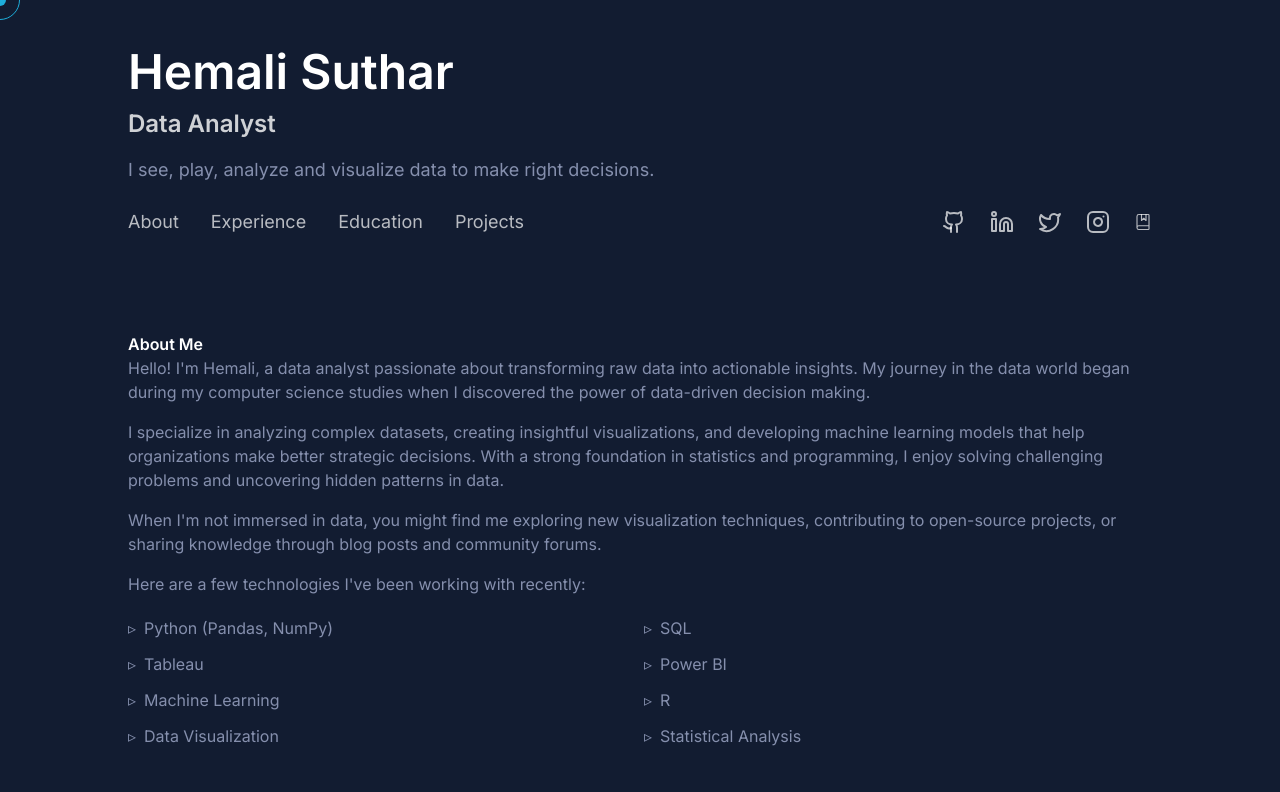
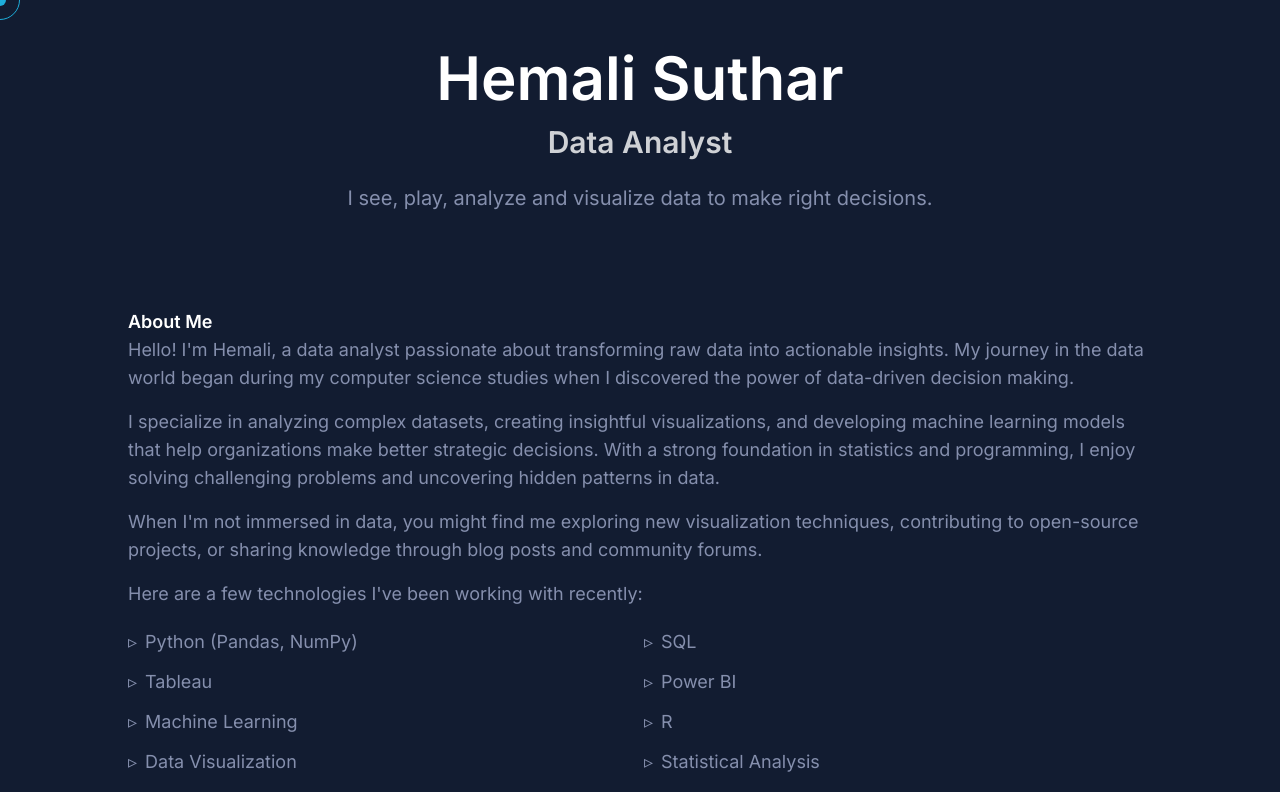
Before and after one commit to hemalii3/portfolio-website-hemali, a React (Vite) app: page / in a window 1280 px wide. Shown: the top 792 px of the page. Built offline with nearby package versions, Linux system fonts and the light colour scheme; a web font is replaced by a local one.

Commit message:
Refactor: Improve overall styling and project page
- Removed the navigation bar.
- Increased the font size for the header and description.
- Improved the styling of the projects page.

```diff
--- a/src/components/Index.tsx
+++ b/src/components/Index.tsx
@@ -1,4 +1,3 @@
-
 import React from 'react';
 import Layout from '@/components/Layout';
 import About from '@/components/About';
@@ -6,16 +5,18 @@ import Experience from '@/components/Experience';
 import Projects from '@/components/Projects';
 import Education from '@/components/Education';
 import Contact from '@/components/Contact';
+import Footer from '@/components/Footer';
 
 const Index = () => {
   return (
     <Layout>
-      <div className="space-y-20">
+      <div className="space-y-24">
         <About />
+        <Experience />
+        <Education />
         <Projects />
-        <Education />
-        <Experience />
         <Contact />
+        <Footer />
       </div>
     </Layout>
   );
--- a/src/components/Layout.tsx
+++ b/src/components/Layout.tsx
@@ -1,3 +1,4 @@
+
 import React, { useState, useEffect, useRef } from 'react';
 import { Github, Linkedin, Twitter, Instagram, BookMarked, ExternalLink } from 'lucide-react';
 import { useLocation, Link } from 'react-router-dom';
@@ -57,82 +58,19 @@ const Layout = ({ children }: { children: React.ReactNode }) => {
     }
   }, [location]);
 
-  const isHome = location.pathname === '/';
+  // Removed isHome logic and removed navbar rendering
 
   return (
-    <div className="min-h-screen bg-navy text-slate px-12 md:px-24 lg:px-32">
-      <header className="py-12 mb-12">
+    <div className="min-h-screen bg-navy text-slate px-12 md:px-24 lg:px-32 text-lg"> {/* Increased base font size from default */}
+      <header className="py-12 mb-12 text-center">
         <div className="max-w-5xl mx-auto">
-          <h1 className="text-5xl font-semibold text-white mb-3">Hemali Suthar</h1>
-          <h2 className="text-2xl text-white/80 mb-4">Data Analyst</h2>
-          <p className="text-lg text-slate mb-6">
+          <h1 className="text-6xl font-semibold text-white mb-4">Hemali Suthar</h1> {/* Increased from text-5xl */}
+          <h2 className="text-3xl text-white/80 mb-6">Data Analyst</h2> {/* Increased from text-2xl */}
+          <p className="text-xl text-slate max-w-3xl mx-auto">
             I see, play, analyze and visualize data to make right decisions.
           </p>
 
-          {isHome && (
-            <nav className="flex items-center justify-between">
-              <ol className="flex space-x-8">
-                {navItems.map(({ name, url }, i) => (
-                  <li key={i} className="nav-item">
-                    <Link
-                      to={url}
-                      className={`nav-link text-lg flex items-center group transition-all duration-200 ${activeSection === url.substring(1) ? 'active text-[#1EAEDB]' : 'text-white/70'}`}
-                    >
-                      <span className="hover:text-[#1EAEDB] transition-colors">{name}</span>
-                    </Link>
-                  </li>
-                ))}
-              </ol>
-
-              <div className="flex items-center space-x-6">
-                <a
-                  href="https://github.com/"
-                  target="_blank"
-                  rel="noopener noreferrer"
-                  className="text-white/70 hover:text-[#1EAEDB] transform hover:-translate-y-1 transition-all duration-200 text-2xl"
-                  aria-label="GitHub"
-                >
-                  <Github size={24} />
-                </a>
-                <a
-                  href="https://linkedin.com/"
-                  target="_blank"
-                  rel="noopener noreferrer"
-                  className="text-white/70 hover:text-[#1EAEDB] transform hover:-translate-y-1 transition-all duration-200 text-2xl"
-                  aria-label="LinkedIn"
-                >
-                  <Linkedin size={24} />
-                </a>
-                <a
-                  href="https://twitter.com/"
-                  target="_blank"
-                  rel="noopener noreferrer"
-                  className="text-white/70 hover:text-[#1EAEDB] transform hover:-translate-y-1 transition-all duration-200 text-2xl"
-                  aria-label="Twitter"
-                >
-                  <Twitter size={24} />
-                </a>
-                <a
-                  href="https://instagram.com/"
-                  target="_blank"
-                  rel="noopener noreferrer"
-                  className="text-white/70 hover:text-[#1EAEDB] transform hover:-translate-y-1 transition-all duration-200 text-2xl"
-                  aria-label="Instagram"
-                >
-                  <Instagram size={24} />
-                </a>
-                <a
-                  href="https://goodreads.com/"
-                  target="_blank"
-                  rel="noopener noreferrer"
-                  className="text-white/70 hover:text-[#1EAEDB] transform hover:-translate-y-1 transition-all duration-200 text-2xl"
-                  aria-label="Goodreads"
-                >
-                  <BookMarked size={18} strokeWidth={1.5} />
-                </a>
-              </div>
-            </nav>
-          )}
+          {/* Removed navigation bar and social icons from header */}
         </div>
       </header>
 
@@ -140,26 +78,7 @@ const Layout = ({ children }: { children: React.ReactNode }) => {
         {children}
       </main>
 
-      <div className="lg:hidden fixed bottom-0 left-0 right-0 bg-navy-shadow p-4 flex justify-around z-50 border-t border-lightest-navy">
-        {navItems.map(({ name, url }, i) => (
-          <Link
-            key={i}
-            to={url}
-            className={`flex flex-col items-center text-xs ${activeSection === url.substring(1) ? 'text-white' : 'text-white/70'}`}
-          >
-            <span>{name}</span>
-          </Link>
-        ))}
-        <a
-          href="/resume.pdf"
-          target="_blank"
-          rel="noopener noreferrer"
-          className="flex flex-col items-center text-xs text-white/70"
-        >
-          <ExternalLink size={12} className="mb-1" />
-          <span>Resume</span>
-        </a>
-      </div>
+      {/* Removed mobile bottom nav bar */}
 
       <div className="cursor-dot"></div>
       <div className="cursor-outline"></div>
--- a/src/components/Projects.tsx
+++ b/src/components/Projects.tsx
@@ -1,3 +1,4 @@
+
 import React, { useState, useEffect } from 'react';
 import { ExternalLink, Github } from 'lucide-react';
 import { Link } from 'react-router-dom';
@@ -102,7 +103,7 @@ const Projects = () => {
         {projects.filter(p => p.featured).map((project) => (
           <div
             key={project.id}
-            className="bg-light-navy/30 p-6 rounded-lg"
+            className="bg-light-navy/30 p-6 rounded-lg hover:bg-[#1EAEDB]/10 transition-colors duration-300"
           >
             <div className="grid grid-cols-12 gap-6 group">
               <div className="col-span-12 md:col-span-4 rounded overflow-hidden mb-4 md:mb-0">
@@ -115,13 +116,13 @@ const Projects = () => {
                   <img
                     src={project.image}
                     alt={project.title}
-                    className="w-full h-auto object-cover rounded"
+                    className="w-full h-auto object-cover rounded max-h-[180px]" /* Reduced max height */
                   />
                 </a>
               </div>
 
-              <div className="col-span-12 md:col-span-8">
-                <h3 className="flex items-center text-xl text-white font-semibold mb-3">
+              <div className="col-span-12 md:col-span-8 flex flex-col justify-between">
+                <h3 className="flex items-center text-2xl text-white font-semibold mb-3"> {/* Increased font size */}
                   <a
                     href={project.link}
                     target="_blank"
@@ -130,37 +131,37 @@ const Projects = () => {
                   >
                     {project.title}
                   </a>
-                  <ExternalLink size={16} className="text-white/70" />
+                  <ExternalLink size={18} className="text-white/70" /> {/* Slightly larger icon */}
                 </h3>
 
-                <p className="text-slate mb-4">{project.description}</p>
+                <p className="text-lg text-slate mb-4">{project.description}</p> {/* increased font size */}
 
                 <div className="flex flex-wrap gap-2 mb-4">
                   {project.tools.map((tool) => (
-                    <span key={tool} className="text-xs px-3 py-1 rounded font-mono bg-light-navy text-lightest-slate">{tool}</span>
+                    <span key={tool} className="text-xs px-3 py-1 rounded font-mono text-[#1EAEDB] bg-[#1EAEDB]/10 hover:bg-[#1EAEDB]/20 transition-colors">{tool}</span>  /* Highlight skills in teal */
                   ))}
                 </div>
 
-                <div className="flex gap-3 text-white/70">
+                <div className="flex gap-4 text-white/80">
                   {project.github && (
                     <a
                       href={project.github}
                       target="_blank"
                       rel="noopener noreferrer"
-                      className="hover:text-white transition-colors"
+                      className="hover:text-[#1EAEDB] transition-colors" /* Buttons and icons in teal on hover */
                       aria-label="GitHub Repository"
                     >
-                      <Github size={20} />
+                      <Github size={22} />
                     </a>
                   )}
                   <a
                     href={project.link}
                     target="_blank"
                     rel="noopener noreferrer"
-                    className="hover:text-white transition-colors"
+                    className="hover:text-[#1EAEDB] transition-colors"
                     aria-label="Live Project"
                   >
-                    <ExternalLink size={20} />
+                    <ExternalLink size={22} />
                   </a>
                 </div>
               </div>
@@ -172,7 +173,7 @@ const Projects = () => {
       <div className="text-center mt-12">
         <Link to="/projects" className="button-link inline-flex items-center group text-[#1EAEDB]">
           <span>View Full Project Archive</span>
-          <ExternalLink size={16} className="ml-1 group-hover:translate-x-1 transition-transform" />
+          <ExternalLink size={18} className="ml-1 group-hover:translate-x-1 transition-transform" />
         </Link>
       </div>
     </section>
```
Also changed, not shown: src/pages/Index.tsx (line endings or trailing spaces).
